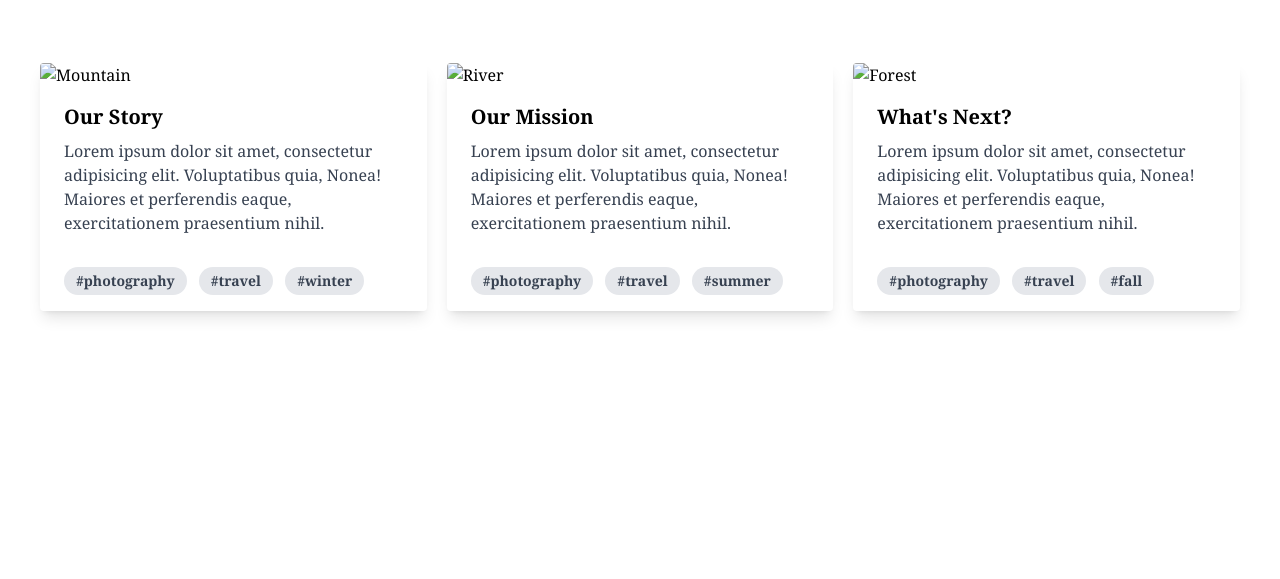
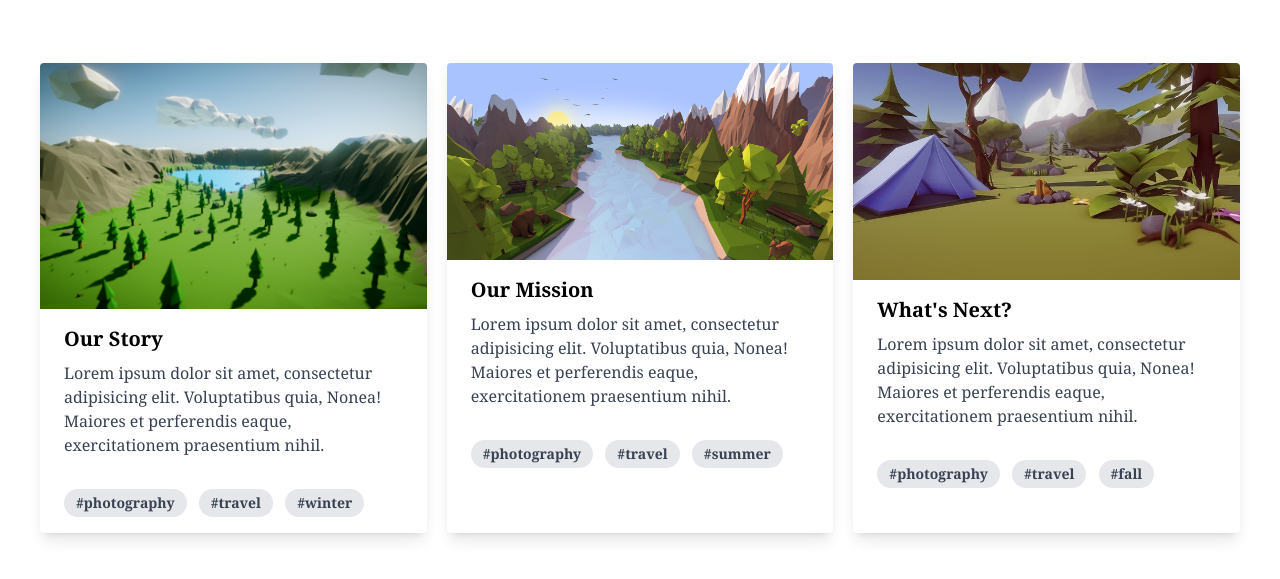
Before and after one commit to JosephLMurray/ThatGoodDirt, a plain HTML site: page aboutus.html in a window 1280 px wide. Shown: the part 209-788 px from the top of the page. Drawn offline with nearby package versions, Linux system fonts and the light colour scheme.

Commit message:
addition of pictures to cards for about us page

```diff
--- a/aboutus.html
+++ b/aboutus.html
@@ -46,7 +46,7 @@
         <div class="p-10 grid grid-cols-1 sm:grid-cols-1 md:grid-cols-3 lg:grid-cols-3 xl:grid-cols-3 gap-5">
             <!--Card 1-->
             <div class="rounded overflow-hidden shadow-lg">
-              <img class="w-full" src="/mountain.jpg" alt="Mountain">
+              <img class="w-full" src="./assets/imgs/aboutus3.png" alt="Mountain">
               <div class="px-6 py-4">
                 <div class="font-bold text-xl mb-2">Our Story</div>
                 <p class="text-gray-700 text-base">
@@ -61,7 +61,7 @@
             </div>
             <!--Card 2-->
             <div class="rounded overflow-hidden shadow-lg">
-              <img class="w-full" src="/river.jpg" alt="River">
+              <img class="w-full" src="./assets/imgs/aboutus4.png" alt="River">
               <div class="px-6 py-4">
                 <div class="font-bold text-xl mb-2">Our Mission</div>
                 <p class="text-gray-700 text-base">
@@ -77,7 +77,7 @@
 
             <!--Card 3-->
             <div class="rounded overflow-hidden shadow-lg">
-              <img class="w-full" src="/forest.jpg" alt="Forest">
+              <img class="w-full" src="./assets/imgs/aboutus5.jpeg" alt="Forest">
               <div class="px-6 py-4">
                 <div class="font-bold text-xl mb-2">What's Next?</div>
                 <p class="text-gray-700 text-base">
```
Also changed, not shown: assets/imgs/aboutus2.jpeg (added), assets/imgs/aboutus3.png (added), assets/imgs/aboutus4.png (added), assets/imgs/aboutus5.jpeg (added).
